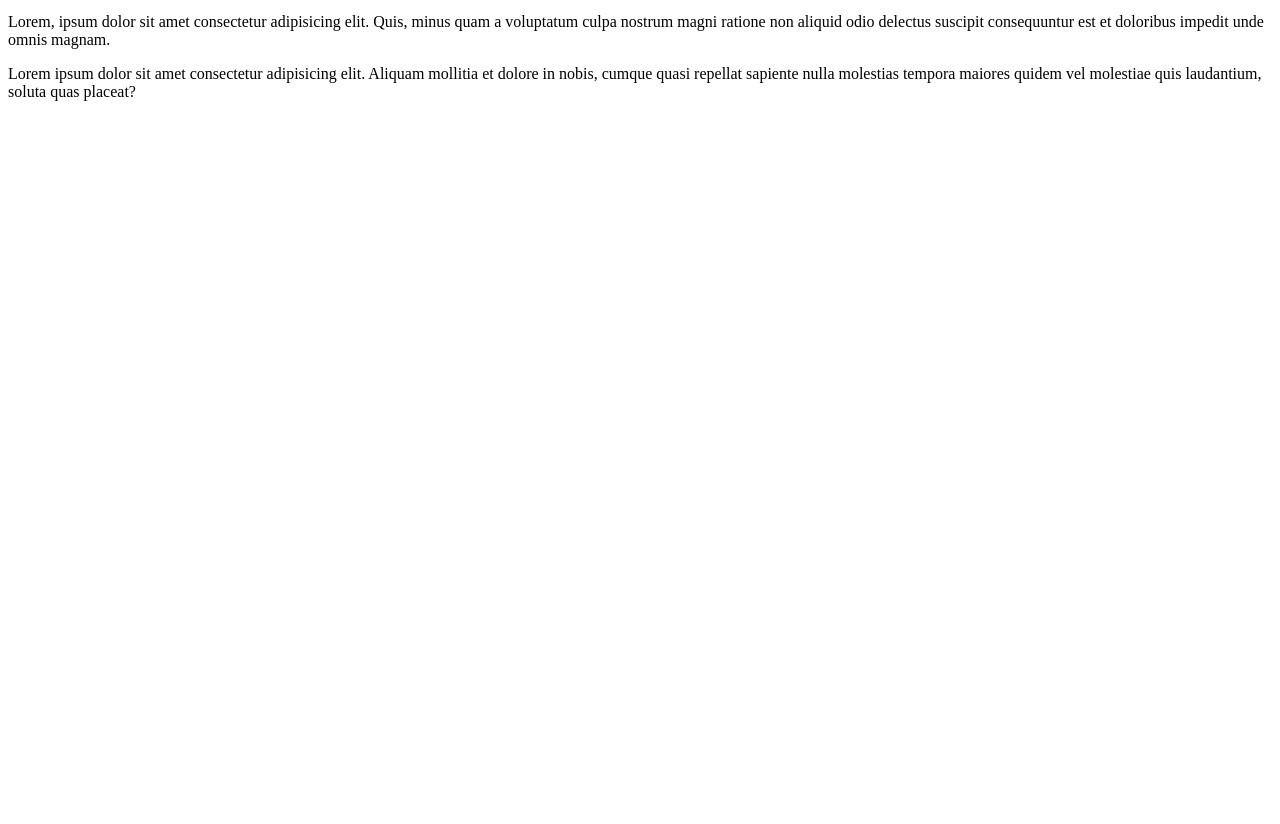
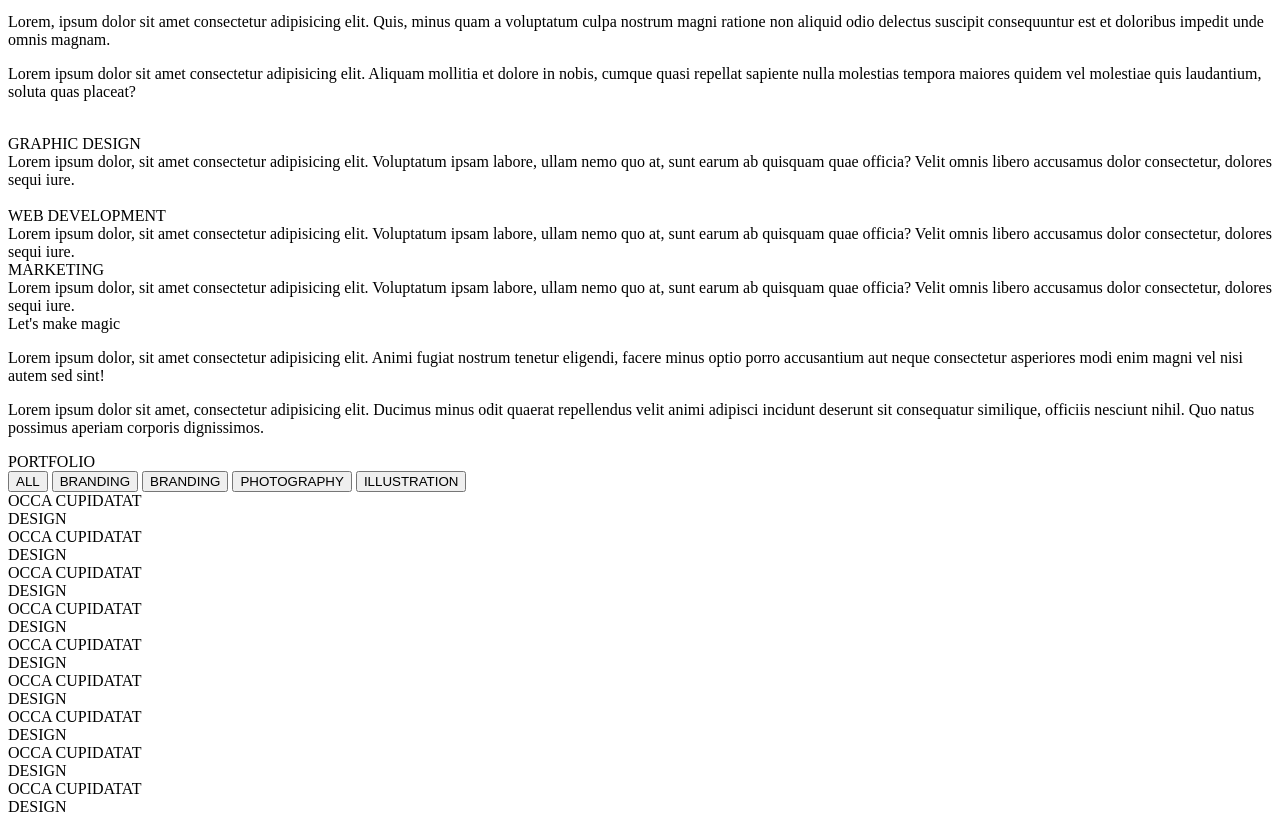
Before and after one commit to Alison-WEB/BEM, a plain HTML site: page index.html in a window 1280 px wide. Shown: the part 490-1314 px from the top of the page. Before the commit the page ends 800 px from the top, so only its background shows below. Drawn offline with Linux system fonts and the light colour scheme.

Commit message:
portfolio

```diff
--- a/index.html
+++ b/index.html
@@ -86,6 +86,109 @@
                     Lorem ipsum dolor sit amet consectetur adipisicing elit. Aliquam mollitia et dolore in nobis, cumque quasi repellat sapiente nulla molestias tempora maiores quidem vel molestiae quis laudantium, soluta quas placeat?
                 </p>
             </div>
+            <div class="expertise__items">
+                <div class="expertise__item">
+                    <img class="expertise__item-img" src="" alt="">
+                    <div class="expertise__item-box">
+                        <div class="expertise__item-title">
+                            GRAPHIC DESIGN
+                        </div>
+                        <div class="expertise__item-text">
+                            Lorem ipsum dolor, sit amet consectetur adipisicing elit. Voluptatum ipsam labore, ullam nemo quo at, sunt earum ab quisquam quae officia? Velit omnis libero accusamus dolor consectetur, dolores sequi iure.
+                        </div>
+                    </div>
+                </div>
+                <div class="expertise__item">
+                    <img class="expertise__item-img" src="" alt="">
+                    <div class="expertise__item-box">
+                        <div class="expertise__item-title">
+                            WEB DEVELOPMENT
+                        </div>
+                        <div class="expertise__item-text">
+                            Lorem ipsum dolor, sit amet consectetur adipisicing elit. Voluptatum ipsam labore, ullam nemo quo at, sunt earum ab quisquam quae officia? Velit omnis libero accusamus dolor consectetur, dolores sequi iure.
+                        </div>
+                    </div>
+                </div>
+                <div class="expertise__item--shout">
+                    <div class="expertise__item-title">
+                            MARKETING
+                    </div>
+                    <div class="expertise__item-text">
+                            Lorem ipsum dolor, sit amet consectetur adipisicing elit. Voluptatum ipsam labore, ullam nemo quo at, sunt earum ab quisquam quae officia? Velit omnis libero accusamus dolor consectetur, dolores sequi iure.
+                     </div>
+                </div>
+            </div>
+        </div>
+    </section>
+    <section class="features">
+        <div class="container">
+            <div class="features__inner">
+                <div class="title features__title">
+                    Let's make magic
+                </div>
+                <div class="features__text">
+                    <p>
+                        Lorem ipsum dolor, sit amet consectetur adipisicing elit. Animi fugiat nostrum tenetur eligendi, facere minus optio porro accusantium aut neque consectetur asperiores modi enim magni vel nisi autem sed sint!
+                    </p>
+                    <p>
+                        Lorem ipsum dolor sit amet, consectetur adipisicing elit. Ducimus minus odit quaerat repellendus velit animi adipisci incidunt deserunt sit consequatur similique, officiis nesciunt nihil. Quo natus possimus aperiam corporis dignissimos.
+                    </p>
+                </div>
+            </div>
+        </div>
+    </section>
+    <section class="portfolio">
+        <div class="container">
+            <div class="portfolio__head">
+                <div class="title">
+                    PORTFOLIO
+                </div>
+                <div class="portfolio__buttons">
+                    <button class="portfolio__btn">ALL</button>
+                    <button class="portfolio__btn">BRANDING</button>
+                    <button class="portfolio__btn">BRANDING</button>
+                    <button class="portfolio__btn">PHOTOGRAPHY</button>
+                    <button class="portfolio__btn">ILLUSTRATION</button>
+                </div>
+            </div>
+            <div class="portfolio__images">
+                <div class="portfolio__item-img">
+                    <div class="portfolio__item-title">OCCA CUPIDATAT</div>
+                    <div class="portfolio__item-descr">DESIGN</div>
+                </div>
+                <div class="portfolio__item-img">
+                    <div class="portfolio__item-title">OCCA CUPIDATAT</div>
+                    <div class="portfolio__item-descr">DESIGN</div>
+                </div>
+                <div class="portfolio__item-img">
+                    <div class="portfolio__item-title">OCCA CUPIDATAT</div>
+                    <div class="portfolio__item-descr">DESIGN</div>
+                </div>
+                <div class="portfolio__item-img">
+                    <div class="portfolio__item-title">OCCA CUPIDATAT</div>
+                    <div class="portfolio__item-descr">DESIGN</div>
+                </div>
+                <div class="portfolio__item-img">
+                    <div class="portfolio__item-title">OCCA CUPIDATAT</div>
+                    <div class="portfolio__item-descr">DESIGN</div>
+                </div>
+                <div class="portfolio__item-img">
+                    <div class="portfolio__item-title">OCCA CUPIDATAT</div>
+                    <div class="portfolio__item-descr">DESIGN</div>
+                </div>
+                <div class="portfolio__item-img">
+                    <div class="portfolio__item-title">OCCA CUPIDATAT</div>
+                    <div class="portfolio__item-descr">DESIGN</div>
+                </div>
+                <div class="portfolio__item-img">
+                    <div class="portfolio__item-title">OCCA CUPIDATAT</div>
+                    <div class="portfolio__item-descr">DESIGN</div>
+                </div>
+                <div class="portfolio__item-img">
+                    <div class="portfolio__item-title">OCCA CUPIDATAT</div>
+                    <div class="portfolio__item-descr">DESIGN</div>
+                </div>
+            </div>
         </div>
     </section>
 </body>
```
